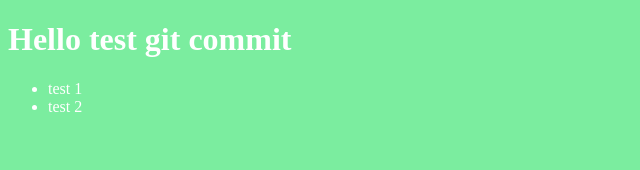
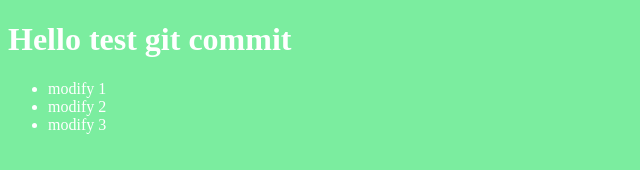
Before and after one commit to badrmtrl/hello-test, a plain HTML site: page index.html in a window 1280 px wide. Shown: the full height of the page, 0-640 px from the left. Drawn offline with Linux system fonts and the light colour scheme.

Commit message:
modify 1

```diff
--- a/index.html
+++ b/index.html
@@ -14,8 +14,9 @@
 
 	<div>
 	  <ul>
-	    <li> test 1</li>
-		<li> test 2</li>
+	    <li> modify 1</li>
+		<li> modify 2</li>
+		<li> modify 3</li>
 	  </ul>
 	</div>
   </body>
```
